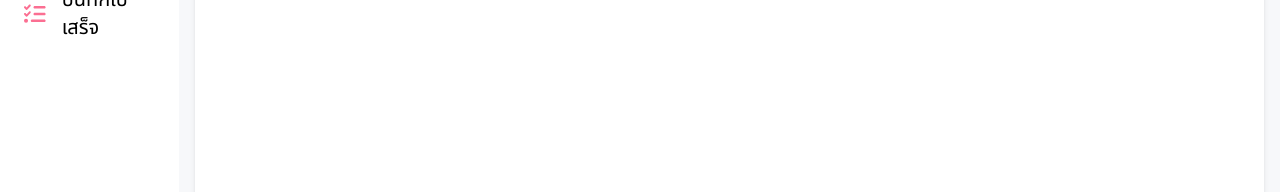
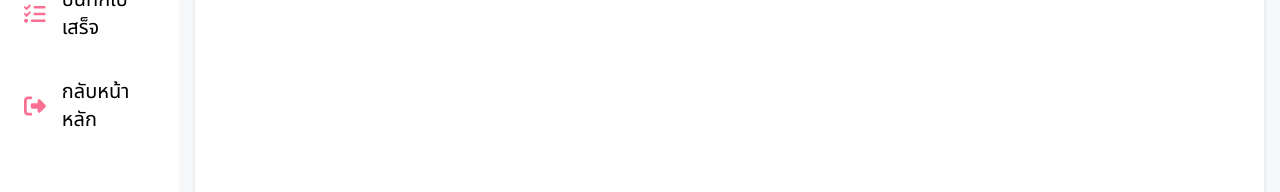
Before and after one commit to Exzqqq/SE-Fullstack2, a Next.js app in the folder SE-frontend/: page /billing in a window 1280 px wide. Shown: the part 437-629 px from the top of the page. Built offline with nearby package versions, Linux system fonts and the light colour scheme; no server answers.

Commit message:
เพิ่มกลับหน้าหลัก

```diff
--- a/SE-frontend/app/components/Menu.tsx
+++ b/SE-frontend/app/components/Menu.tsx
@@ -68,22 +68,22 @@
         label: "บันทึกใบเสร็จ",
         href: "/manage",
       },
-      // {
-      //   icon: (
-      //     <svg
-      //       xmlns="http://www.w3.org/2000/svg"
-      //       viewBox="0 0 512 512"
-      //       className="w-6 h-6"
-      //     >
-      //       <path
-      //         fill="#fb6f92"
-      //         d="M377.9 105.9L500.7 228.7c7.2 7.2 11.3 17.1 11.3 27.3s-4.1 20.1-11.3 27.3L377.9 406.1c-6.4 6.4-15 9.9-24 9.9c-18.7 0-33.9-15.2-33.9-33.9l0-62.1-128 0c-17.7 0-32-14.3-32-32l0-64c0-17.7 14.3-32 32-32l128 0 0-62.1c0-18.7 15.2-33.9 33.9-33.9c9 0 17.6 3.6 24 9.9zM160 96L96 96c-17.7 0-32 14.3-32 32l0 256c0 17.7 14.3 32 32 32l64 0c17.7 0 32 14.3 32 32s-14.3 32-32 32l-64 0c-53 0-96-43-96-96L0 128C0 75 43 32 96 32l64 0c17.7 0 32 14.3 32 32s-14.3 32-32 32z"
-      //       />
-      //     </svg>
-      //   ),
-      //   label: "ออกจากระบบ",
-      //   href: "/logout",
-      // },
+      {
+        icon: (
+          <svg
+            xmlns="http://www.w3.org/2000/svg"
+            viewBox="0 0 512 512"
+            className="w-6 h-6"
+          >
+            <path
+              fill="#fb6f92"
+              d="M377.9 105.9L500.7 228.7c7.2 7.2 11.3 17.1 11.3 27.3s-4.1 20.1-11.3 27.3L377.9 406.1c-6.4 6.4-15 9.9-24 9.9c-18.7 0-33.9-15.2-33.9-33.9l0-62.1-128 0c-17.7 0-32-14.3-32-32l0-64c0-17.7 14.3-32 32-32l128 0 0-62.1c0-18.7 15.2-33.9 33.9-33.9c9 0 17.6 3.6 24 9.9zM160 96L96 96c-17.7 0-32 14.3-32 32l0 256c0 17.7 14.3 32 32 32l64 0c17.7 0 32 14.3 32 32s-14.3 32-32 32l-64 0c-53 0-96-43-96-96L0 128C0 75 43 32 96 32l64 0c17.7 0 32 14.3 32 32s-14.3 32-32 32z"
+            />
+          </svg>
+        ),
+        label: "  กลับหน้าหลัก",
+        href: "https://clinic.se.cpe.eng.cmu.ac.th/",
+      },
     ],
   },
 ];
```
